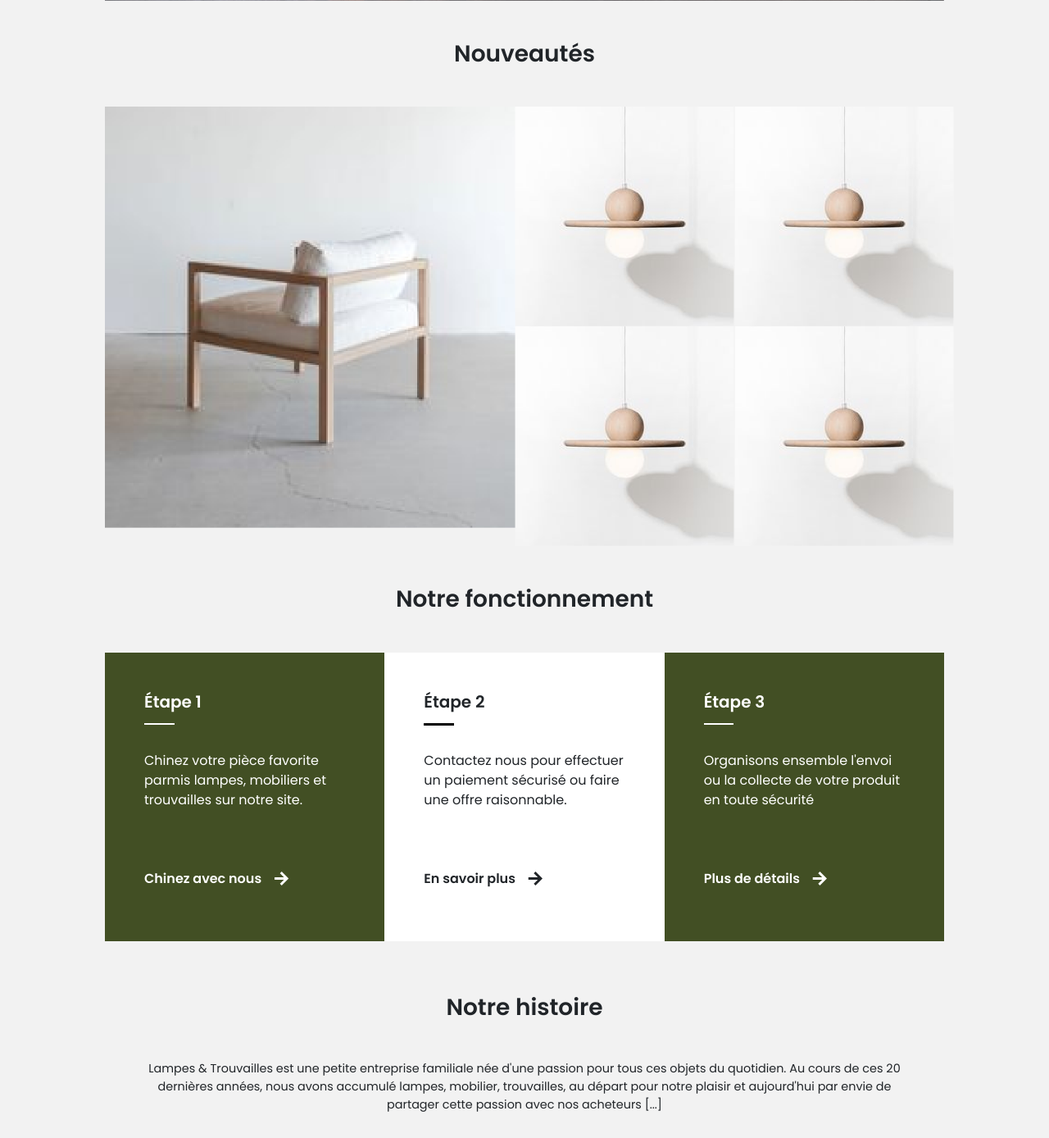
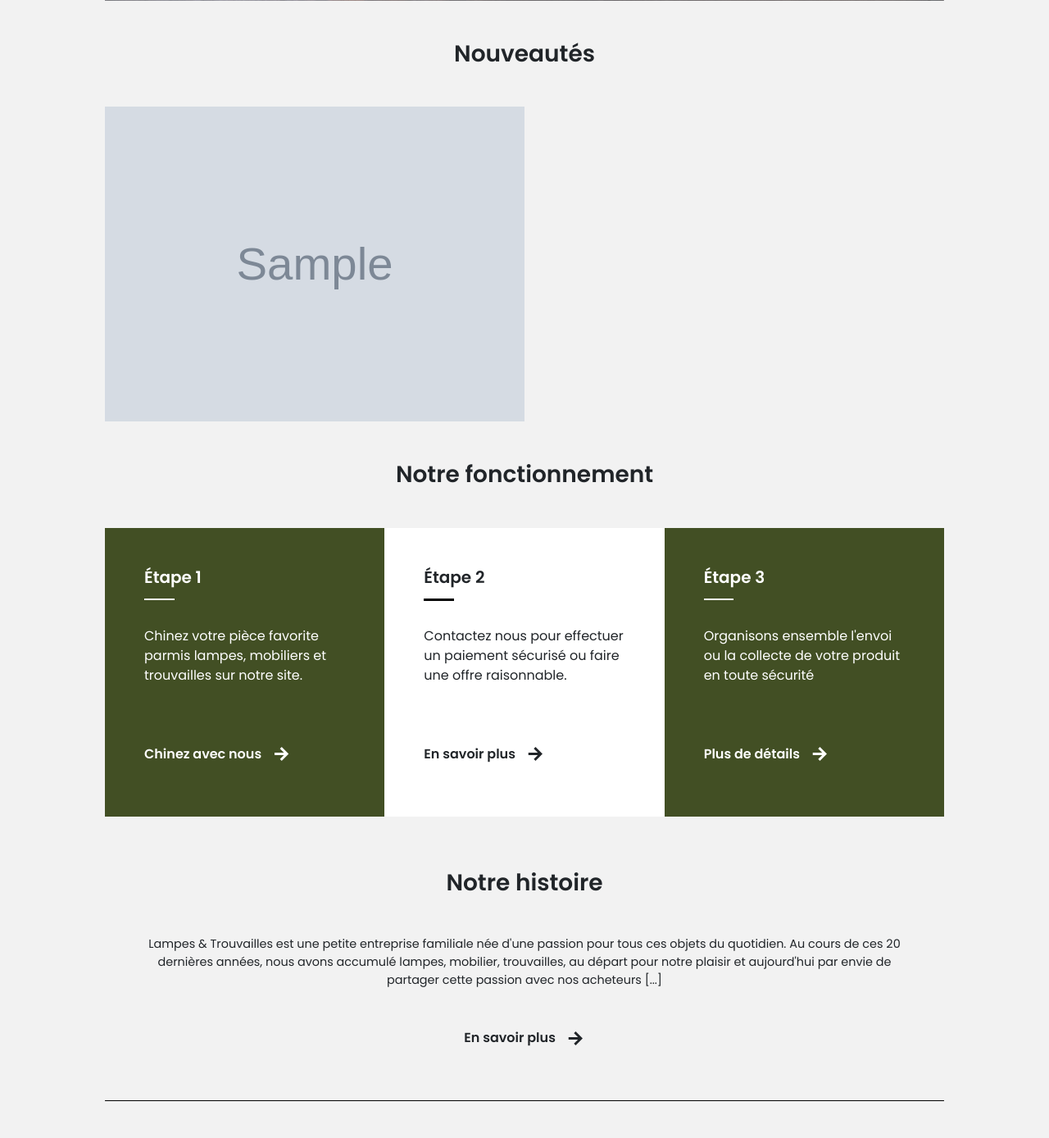
Before and after one commit to SarahRubio/lampes-trouvailles, a Django app: page / in a window 1280 px wide. Shown: the part 807-2195 px from the top of the page at 82% size. Run offline with Django 3.2, Linux system fonts and the light colour scheme; tables that the repository leaves empty hold one stand-in row (values such as "Sample post"); grey boxes marked "Sample" are stand-in pictures; some libraries are stand-ins or nearby versions.

Commit message:
add search_form to furniture_list & finding_list views & add new_products context object

```diff
--- a/src/home/views.py
+++ b/src/home/views.py
@@ -1,5 +1,6 @@
 from django.shortcuts import render
 from django.views.generic import TemplateView
+from objects.models import Light
 
 
 class HomeView(TemplateView):
@@ -8,7 +9,7 @@ class HomeView(TemplateView):
 
     def get_context_data(self, **kwargs):
         context = super().get_context_data(**kwargs)
-
+        context['new_products'] = Light.objects.all()[:5]
         return context
 
 
--- a/src/objects/forms.py
+++ b/src/objects/forms.py
@@ -69,10 +69,6 @@ class ObjectSearchForm(forms.Form):
     def filter_queryset(self, qs=None):
         """Filter querysets depending of input data."""
 
-        # If no qs was passed, just start with all published aids
-        if qs is None:
-            qs = Light.objects.all()
-
         if not self.is_bound:
             return qs
 
--- a/src/templates/home/home.html
+++ b/src/templates/home/home.html
@@ -41,45 +41,47 @@
         </div>
     </div>
 
+    {% if new_products %}
     <h2 class="text-center h3 my-5 semi-bold">Nouveautés</h2>
     <div class="container">
-        <div class="d-flex row">
-            <div class="col-xs-12 col-md-6 p-0">
-                <img src="static/images/fauteuil.png" alt="" width="100%">
+        <div class="row">
+            {% for product in new_products %}
+            {% if forloop.counter0 == 0 %}
+            <div class="col-12 col-md-6 p-0">
+                <a href="{{ product.get_absolute_url }}">
+                    <img src="{{ product.first_image.url }}" alt="photo {{ product.name }}" width="100%">
+                </a>
             </div>
-            <div class="col-xs-12 col-md-6 p-0">
-                <div class="d-flex row">
-                    <div class="col-xs-12 col-md-6 px-0">
-                        <img src="static/images/lampe1.png" alt="" width="100%">
+            <div class="col-12 col-md-6 p-0">
+                <div class="row">
+            {% else %}
+                    <div class="col-6 col-md-6 px-0">
+                        <a href="{{ product.get_absolute_url }}">
+                            <img src="{{ product.first_image.url }}" alt="photo {{ product.name }}" width="100%">
+                        </a>
                     </div>
-                    <div class="col-xs-12 col-md-6 px-0">
-                        <img src="static/images/lampe1.png" alt="" width="100%">
-                    </div>
-                    <div class="col-xs-12 col-md-6 px-0">
-                        <img src="static/images/lampe1.png" alt="" width="100%">
-                    </div>
-                    <div class="col-xs-12 col-md-6 px-0">
-                        <img src="static/images/lampe1.png" alt="" width="100%">
-                    </div>
+            {% endif %}
+            {% endfor %}
                 </div>
             </div>
         </div>
     </div>
+    {% endif %}
 
     <h2 class="text-center h3 my-5 semi-bold">Notre fonctionnement</h2>
     <div class="container">
         <div class="d-flex row justify-content-between pb-3" id="steps">
-            <div class="p-5 bg-green font-white col-md-4 col-xs-12">
+            <div class="p-5 bg-green font-white col-md-4 col-12">
                 <h3 class="h5 mb-5 semi-bold">Étape 1</h3>
                 <p class="mb-5">Chinez votre pièce favorite parmis lampes, mobiliers et trouvailles sur notre site.</p>
                 <p class="mt-5 pt-4"><a class="text-reset semi-bold" href="#">Chinez avec nous <i class="ri-arrow-right-line ri-xl"></i></a></p>
             </div>
-            <div class="p-5 bg-white col-md-4 col-xs-12">
+            <div class="p-5 bg-white col-md-4 col-12">
                 <h3 class="h5 mb-5 semi-bold">Étape 2</h3>
                 <p class="mb-5">Contactez nous pour effectuer un paiement sécurisé ou faire une offre raisonnable.</p>
                 <p class="mt-5 pt-4"><a class="text-reset semi-bold" href="#">En savoir plus <i class="ri-arrow-right-line ri-xl"></i></a></p>
             </div>
-            <div class="p-5 bg-green font-white col-md-4 col-xs-12">
+            <div class="p-5 bg-green font-white col-md-4 col-12">
                 <h3 class="h5 mb-5 semi-bold">Étape 3</h3>
                 <p class="mb-5">Organisons ensemble l'envoi ou la collecte de votre produit en toute sécurité</p>
                 <p class="mt-5 pt-4"><a class="text-reset semi-bold" href="#">Plus de détails <i class="ri-arrow-right-line ri-xl"></i></a></p>
```
Also changed, not shown: src/objects/views.py (+52 -6 lines), src/templates/lights/lights_list.html (+28 -0 lines).
